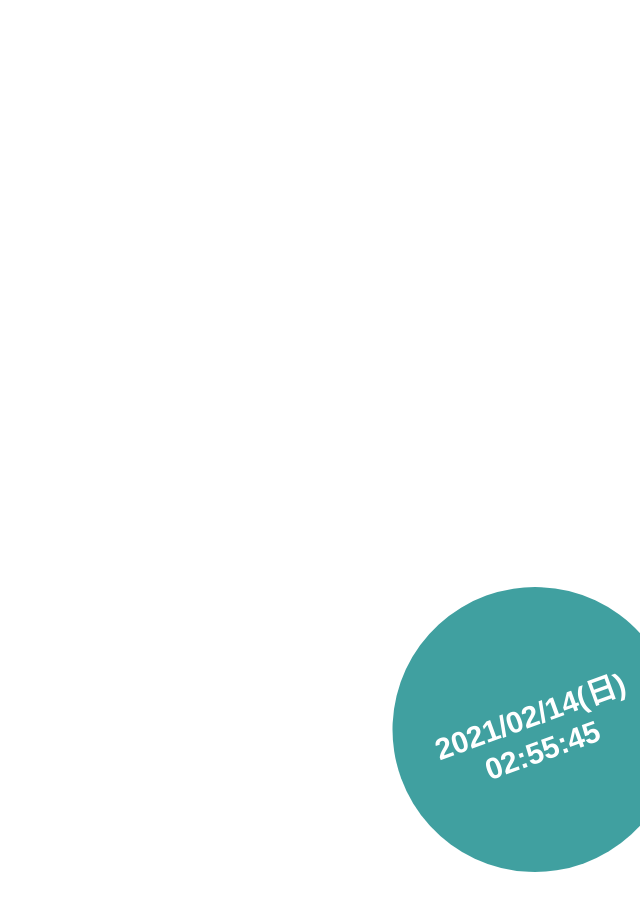
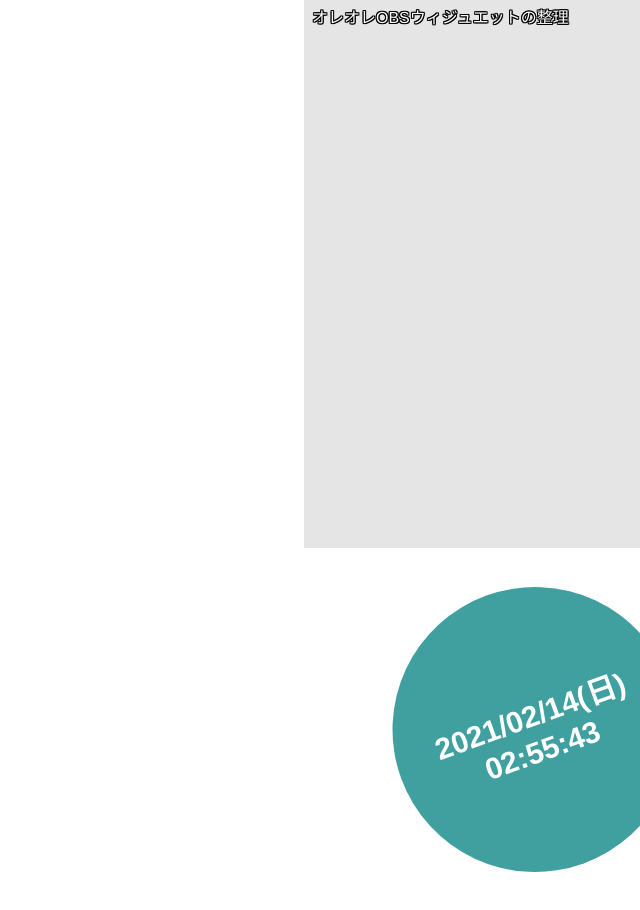
Before and after one commit to raduwen/widgets, a Next.js app: page / in a window 1280 px wide. Shown: the top 910 px of the page, without its empty margins (640-1280 px from the left). Built offline with nearby package versions, Linux system fonts and the light colour scheme.

Commit message:
implements TextWidget

```diff
--- /dev/null
+++ b/components/TextWidget/index.jsx
@@ -0,0 +1,30 @@
+const TextWidget = ({ text }) => {
+  const edge_color = 'black';
+  const ew = 1;
+  const edge = [
+    `${ew}px ${ew}px 0 ${edge_color}`,
+    `-${ew}px -${ew}px 0 ${edge_color}`,
+    `-${ew}px ${ew}px 0 ${edge_color}`,
+    `${ew}px -${ew}px 0 ${edge_color}`,
+    `0px ${ew}px 0 ${edge_color}`,
+    `0-${ew}px 0 ${edge_color}`,
+    `-${ew}px 0 0 ${edge_color}`,
+    `${ew}px 0 0 ${edge_color}`
+  ].join(', ');
+
+  const style = {
+    position: 'absolute',
+    right: 0,
+    width: '320px',
+    height: '540px',
+    padding: '4px 8px',
+    color: 'white',
+    textShadow: edge,
+    backgroundColor: 'rgba(0, 0, 0, 0.1)',
+    whiteSpace: 'pre-wrap',
+  };
+
+  return <div style={style}>{text}</div>;
+};
+
+export default TextWidget
--- a/pages/index.jsx
+++ b/pages/index.jsx
@@ -1,11 +1,14 @@
 import { useState } from 'react';
 import Head from 'next/head';
 
+import TextWidget from '../components/TextWidget'
 import TimeWidget from '../components/TimeWidget'
 
 const IndexPage = () => {
+  const text = `オレオレOBSウィジュエットの整理`;
   return (
     <div>
+      <TextWidget text={text} />
       <TimeWidget size={30} />
     </div>
   );
```
